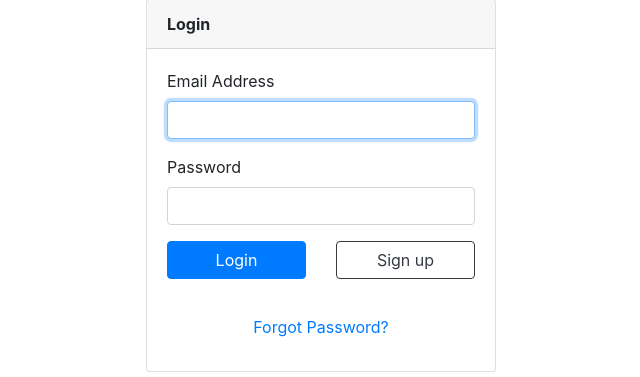
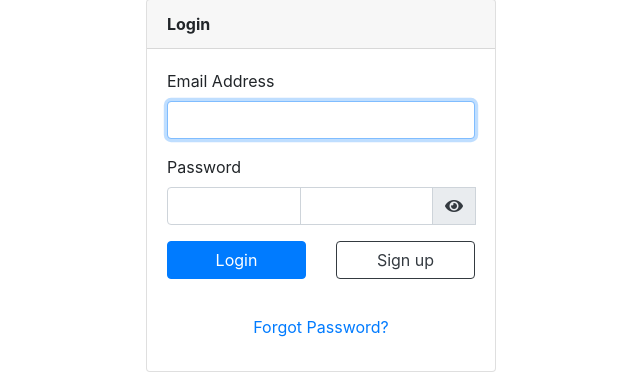
Before and after one commit to Tacs25/ass, a PHP site: page /clinic/main/login.php in a window 1280 px wide. Shown: the part 125-502 px from the top of the page, without its empty margins (319-959 px from the left). Run offline with PHP 8.4, Linux system fonts and the light colour scheme; some libraries are stand-ins or nearby versions.

Commit message:
Update login.php

```diff
--- a/main/login.php
+++ b/main/login.php
@@ -19,8 +19,19 @@
 						</div>
 
 						<div class="form-group">
+
 							<label>Password</label>
+							<div class="input-group">
 							<input type="password" name="patient_password" id="patient_password" class="form-control" required  data-parsley-trigger="keyup" />
+							<input type="password" name="patient_password" id="patient_password" class="form-control" required  data-parsley-trigger="keyup" />
+							<div class="input-group-prepend">
+								<div class="input-group-text">
+									<a href="#" class="text-dark" id="icon-click">
+										<i class="fas fa-eye" id="icon"></i>
+									</a>
+								</div>
+								</div>
+							</div>
 						</div>
 
 						<div class = "row">
@@ -72,6 +83,27 @@
 </div>
 </div>
 </div>
+<script src="https://code.jquery.com/jquery-3.6.0.min.js" integrity="sha256-/xUj+3OJU5yExlq6GSYGSHk7tPXikynS7ogEvDej/m4=" crossorigin="anonymous"></script>
+
+<script type="text/javascript">
+	$(document).ready(function(){
+
+		$("#icon-click").click(function(){
+			$("#icon").toggleClass('fa-eye-slash');
+
+			var input = $("#patient_password");
+			if(input.attr("type") === "password"){
+				input.attr("type","text");
+			}
+			else
+			{
+				input.attr("type","password");
+			}
+
+		});
+	});
+
+</script>
 
 <?php
     include_once 'footer.php';
```
